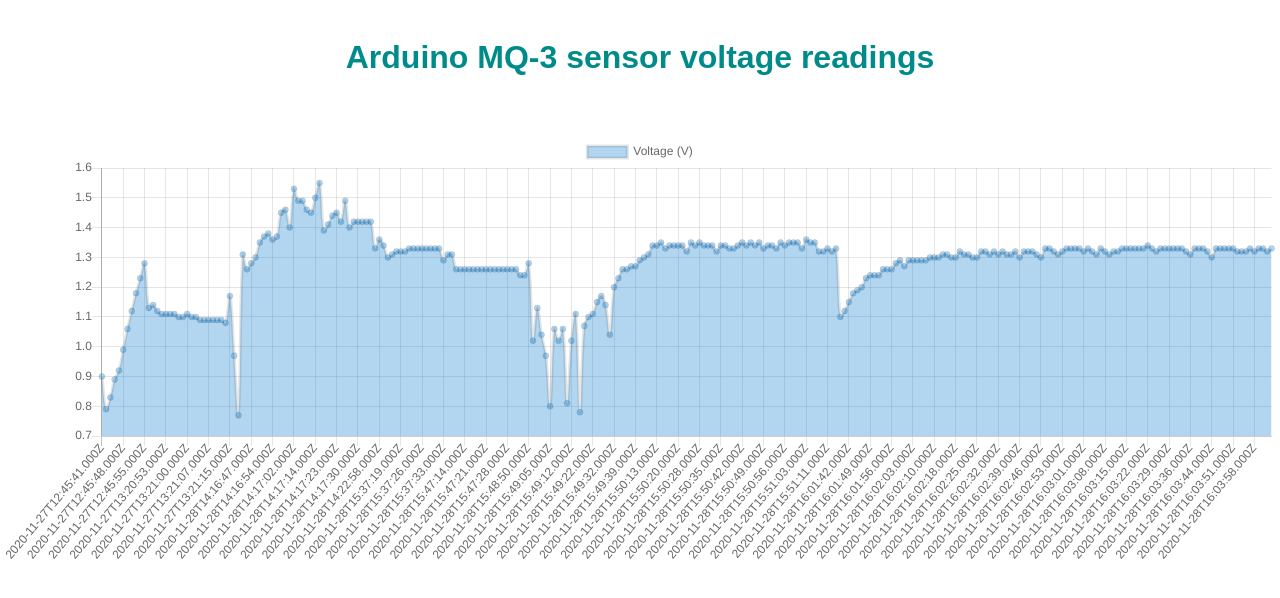
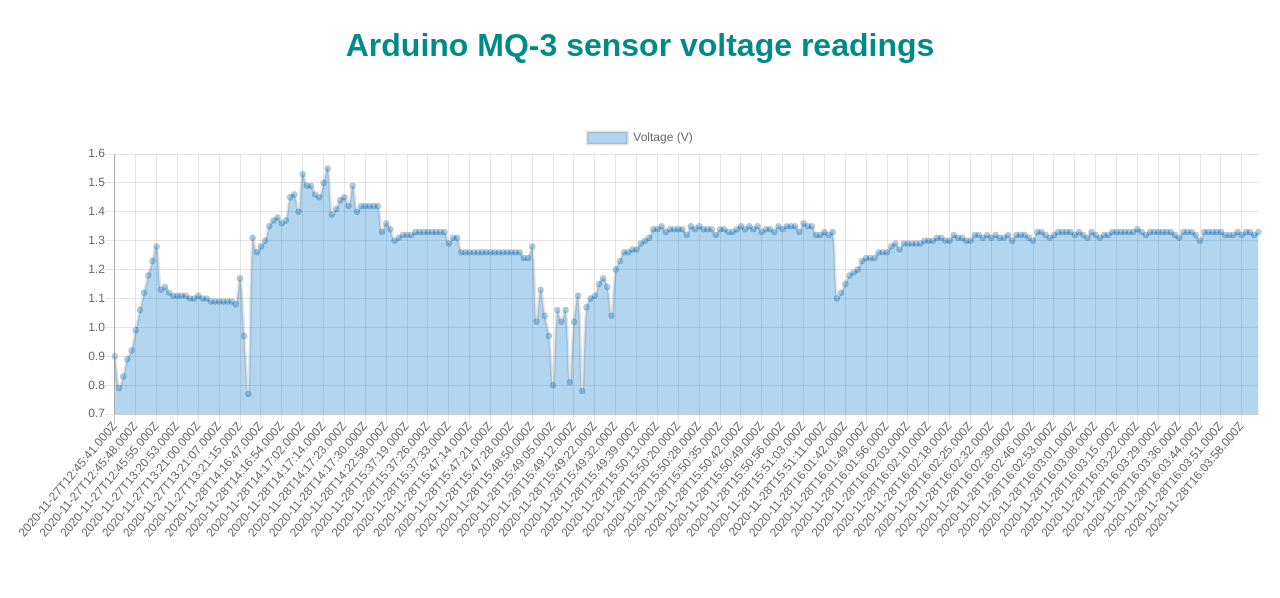
Before and after one commit to CSavu/Arduino-readings-website, a website: page index.html in a window 1280 px wide. Drawn offline with nearby package versions, Linux system fonts and the light colour scheme.

Commit message:
Update styles.css

```diff
--- a/public/CSS/styles.css
+++ b/public/CSS/styles.css
@@ -1,11 +1,13 @@
-.container-fluid {
-  padding: 3% 20%;
-  padding-bottom: 4%;
+#chart {
+  margin-top: 4%;
 }
 
 body {
+  padding-top: 2%;
   font-family: "Monsterrat", sans-serif;
   text-align: center;
+  padding-right: 1%;
+  padding-left: 1%;
 }
 
 #title {
```
